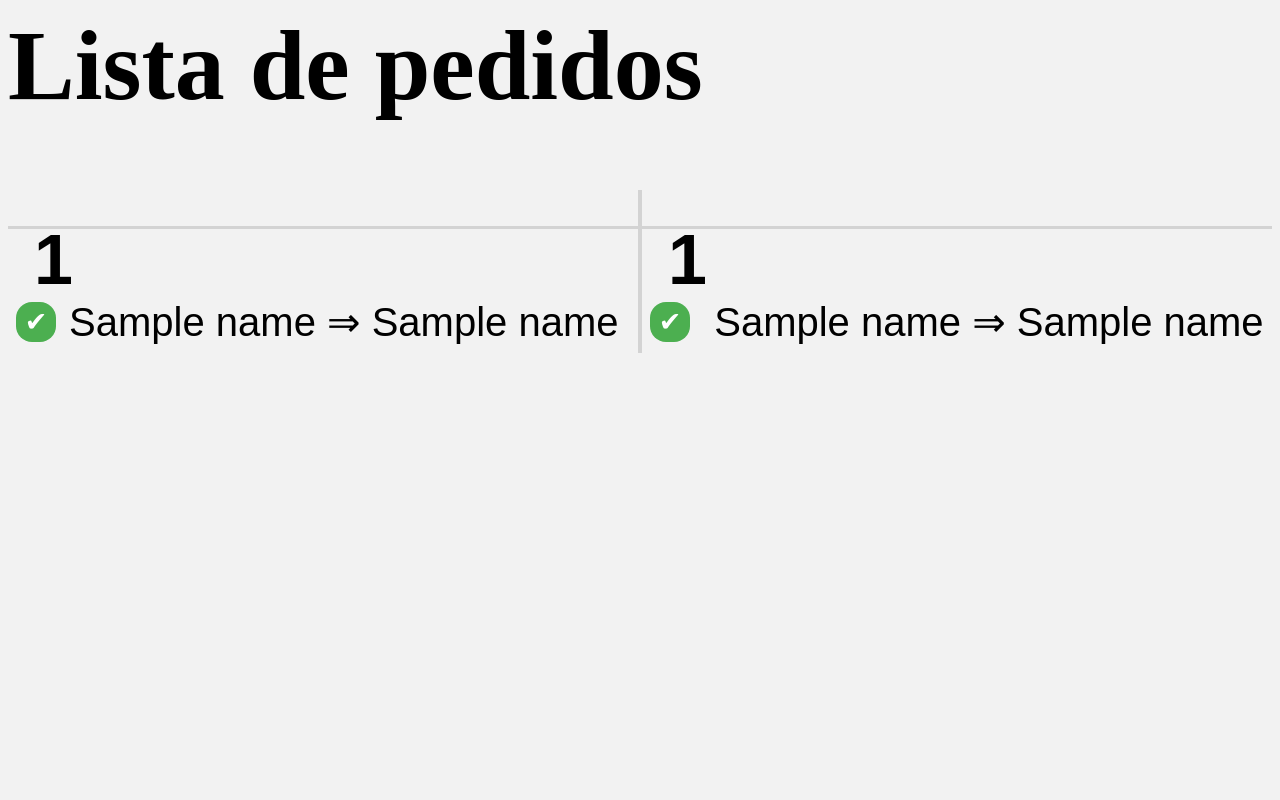
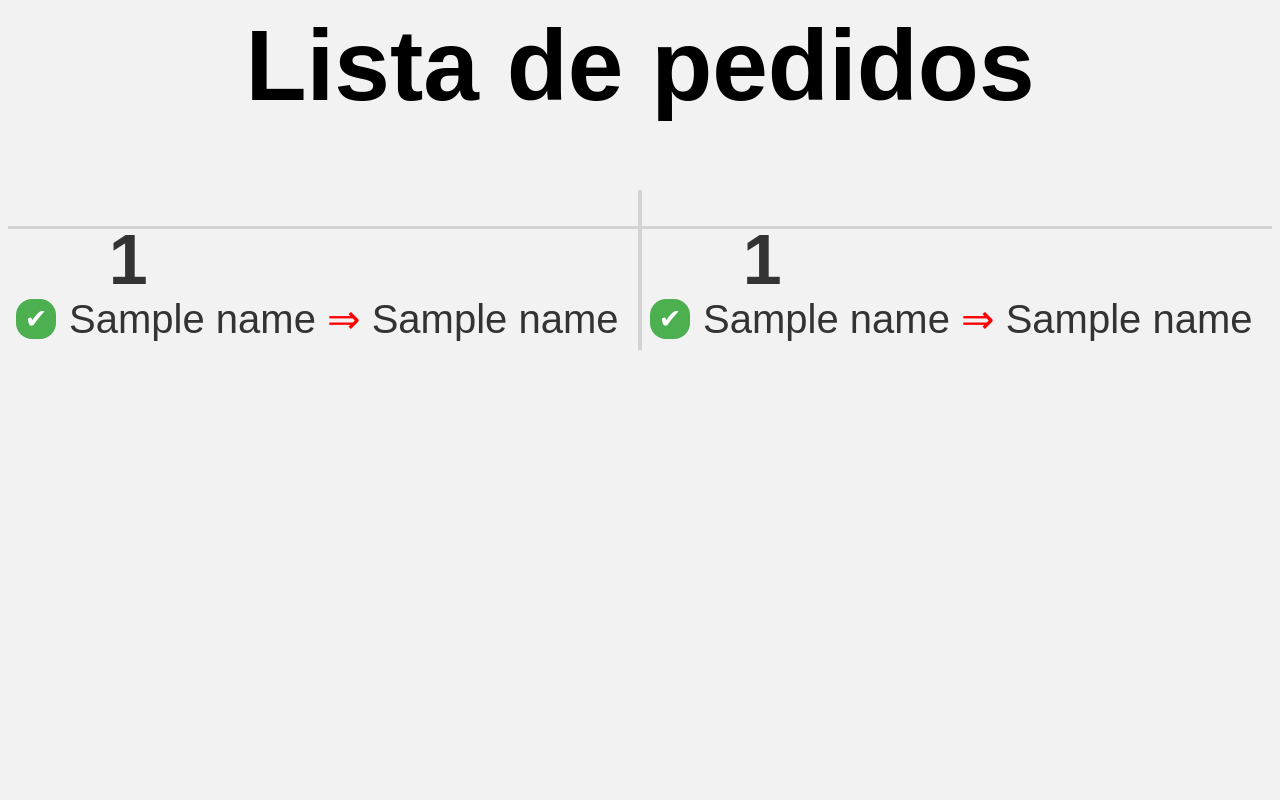
Before and after one commit to rodrig20/servivo-mesa, a Python web app: template templates/pedidos.html in a window 1280 px wide. Run offline with Jinja, Linux system fonts and the light colour scheme; the template is opened without the code that fills it: most values are stand-ins (such as "Sample title", 1, 10 or a date in 2020).

Commit message:
Adicionar Icon e Alguns Estilos

```diff
--- a/static/main.css
+++ b/static/main.css
@@ -1,7 +1,81 @@
-#quantity {width:100%;font-size:80px;padding: 12px 20px; }
-#pedido {width:100%;  font-size:80px;padding: 12px 20px; }
+body {
+    font-family: Arial, sans-serif;
+    background-color: #f2f2f2;
+}
+h1 {
+    font-size:100px;
+    text-align: center;
+}
 
-.quanti {
+.button {
+    background-color: #4CAF50;
+    border: none;
+    color: white;
+    padding: 15px;
+    margin: 15px;
+    cursor: pointer;
+    border-radius: 7px;
+}
+
+.check {
+    color: white;
+    border: none;
+    padding: 0px 0px;
+    margin: 3px 2px;
+    cursor: pointer;
+    border-radius: 40%;
+}
+#linhaPed:hover {
+    background-color: #e0e0e0;
+}
+
+#avisarPronto {
+    background-color: #4CAF50;
+    font-size: 27px;
+    width: 40px;
+    height: 40px
+
+}
+
+#avisarPronto:hover {
+    background-color: #3e8e41;
+}
+
+#bigdiv {
+    display: flex;
+    justify-content: space-between;
+}
+
+#removerPronto {
+    background-color: #445cd5;
+    font-size: 35px;
+    width: 58px;
+    height: 58px
+}
+#removerPronto:hover {
+    background-color: #2a43bb;
+    transition: background-color 0.3s ease-in-out;
+}
+#novo {
+    background-color: #4CAF50;
+    font-size: 70px;
+}
+#back {
+    background-color: rgb(255, 0, 60);
+    color:white;
+    width: 100%;
+    font-size: 100px;
+}
+#lista {
+    background-color: green;
+    color:white;
+    width: 100%;
+    font-size: 100px;
+}
+
+#quantity,#pedido {width:100%;font-size:80px;padding: 12px 20px; }
+
+.quantiNum {
     width:15%;
 }
 
@@ -16,89 +90,24 @@
 
 }
 
-table {
-    font-family: Arial, Helvetica, sans-serif;
-    width:97%;
-    border-collapse:collapse;
-    padding:4px;
-
-    margin-left: auto;
-    margin-right: auto;
-}
-
-table td {
-    text-align:left;
-    padding:3px;
-    color: #000000;
-    border:collapse;
-}
 
 #send {
-    padding: 15px;
-    margin:15px;
-    border-radius: 7px;
-    border: none;
     background-color: green;
-    color:white;
     font-size: 70px;
 }
 
 #add {
-    padding: 15px;
-    margin:15px;
-    border-radius: 7px;
-    border: none;
     background-color: blue;
+    font-size: 79px;
     color:white;
-    font-size: 79px;
 }
 
 #prontos {
-    padding: 15px;
-    border-radius: 7px;
-    margin:15px;
-    border: none;
     background-color: rgb(255, 0, 60);
-    color:white;
     font-size: 70px;
 }
 
-#novo {
-    padding: 15px;
-    border-radius: 7px;
-    margin:15px;
-    border: none;
-    background-color: rgb(35, 179, 73);
-    color:white;
-    font-size: 40px;
+.coluna {
+    flex: 1;
+    order: -1;
 }
-
-#back {
-    border-radius: 10px;
-    border: none;
-    background-color: rgb(255, 0, 60);
-    width: 50%;
-    height: 150px;
-    color:white;
-    font-size: 100px;
-}
-
-#lista {
-    border-radius: 10px;
-    border: none;
-    background-color: green;
-    width: 50%;
-    height: 150px;
-    color:white;
-    font-size: 100px;
-}
-
-#feito{
-    border-radius: 4px;
-    border: none;
-    background-color: blue;
-    width: 120px;
-    height: 30px;
-    color:white;
-    font-size: 20px;
-}
--- a/templates/pedidos.html
+++ b/templates/pedidos.html
@@ -2,52 +2,16 @@
     <head>
         <script type=text/javascript src="{{ url_for('static', filename='jquery.js') }}"> </script>
         <script type=text/javascript src="{{ url_for('static', filename='meu_ajax.js') }}"> </script>
-        <script type=text/javascript>
-            $SCRIPT_ROOT = {{ request.script_root|tojson|safe }};
-        </script>
+        <script type=text/javascript>$SCRIPT_ROOT = {{ request.script_root|tojson|safe }};</script>
         <meta name="google" content="notranslate">
-    </head>
-    <body>
         <link rel="stylesheet" href="{{ url_for('static', filename='main.css') }}">
-
-        <script>
-
-            window.onload = function() {
-                localStorage.setItem("checKey", document.querySelectorAll('input[type="checkbox"]:checked'));
-            }
-
-            document.addEventListener("DOMContentLoaded", function(event) {
-                var scrollpos = localStorage.getItem('scrollpos');
-                if (scrollpos) window.scrollTo(0, scrollpos);
-                });
-
-                window.onbeforeunload = function(e) {
-                    localStorage.setItem('scrollpos', window.scrollY);
-                };
-            //var check = localStorage.getItem("checKey");;
-
-            window.setTimeout( function() {
-                window.location.reload(true);
-            }, 5000);
-
-            function removeRow(n,v,t){
-                //var row = document.getElementById(n);
-                //row.parentNode.removeChild(row)
-                $('table#test tr#3').remove();
-                json_send = {feito:n, ped:v};
-                $.post($SCRIPT_ROOT + '/'+t, json_send, reload,'json');
-            }
-        </script>
+        <link rel="shortcut icon" type="image/x-icon" href="{{ url_for('static', filename='favicon.ico') }}">
         <style>
-            h1 {
-                font-size: 100px;
-            }
             p{
                 margin:5px 10px 5px 20px
             }
 
             table {
-                border-collapse: collapse;
                 width: 100%;
                 border-top: 3px solid #d3d3d3
 
@@ -60,48 +24,44 @@
                 height: 50px
             }
 
-            #linhaPed:hover {
-                background-color: #e0e0e0;
+            th {
+                display: flex;
+                align-items: center;
+                height: 55px;
+                width: 100%;
             }
 
-            #feito {
-                color: white;
-                background-color: #4CAF50;
-                border: none;
-                color: white;
-                padding: 0px 0px;
-                text-align: center;
-                text-decoration: none;
-                display: inline-block;
-                font-size: 27px;
-                margin: 0px 2px;
-                cursor: pointer;
-                border-radius: 40%;
-                width: 40px;
-                height: 40px
-
-            }
-
-            #feito:hover {
-                background-color: #3e8e41;
-            }
-
-            #bigdiv {
-                display: flex;
-                justify-content: space-between;
-            }
-            table, td, th {
+            table, td{
                 color: #333;
-            }
-            body {
-                background-color: #f2f2f2;
             }
 
         </style>
+        <script>
+            //verificar se existe uma posição pra o scrool Y guardada no navegador
+            document.addEventListener("DOMContentLoaded", function(event) {
+                var scrollpos = localStorage.getItem('scrollpos');
+                if (scrollpos) window.scrollTo(0, scrollpos);
+            });
+
+            //assim que a pagina recarregar a posição do scroll Y fica guardado no navegador numa variavel chamada "scrollpos"
+            window.onbeforeunload = function(e) {
+                localStorage.setItem('scrollpos', window.scrollY);
+            };
+
+        </script>
+    </head>
+    <body id="corpo">
+        <div id="main">
+            <script>
+                l = window.setInterval(function() {
+                    verificaReload("{{ pedidos }}","{{ tip }}","pedLoop.html")}, 5000);
+            </script>
+
             {% set metade = (pedidos|length)%}
             {% set linha = [] %}
             {% set part1 = pedidos[::2]%}
             {% set part2 = pedidos[1::2]%}
+            {% set pedOrganizados = [part1,part2]%}
             {% set i = 0 %}
             {% for i in range(part2|length) %}
                 {{ linha.append((part2[i][2]|length)-(part1[i][2]|length)) or "" }}
@@ -112,25 +72,47 @@
             {% endif %}
 
             <h1>Lista de pedidos</h1>
+            <style>
+
+            </style>
             <div id="bigdiv">
-        <div style="flex: 1;order: -1;border-right: 2px solid #d3d3d3;">
-            {% for p in range(part1|length) %}
-                <table id="{{ part1[p][-1] }}">
+            {% set c = [1]%}
+            {%if (part1|length>0 and part1[0][1]|length > 0) or part2|length>0%}
+                {% for part in pedOrganizados%}
+                    {%if c[-1] == 1%}
+                        <div class="coluna" style="border-right: 2px solid #d3d3d3;">
+                        {{c.append(2) or ""}}
+                    {% elif c[-1] == 2 %}
+                        <div class="coluna" style="border-left: 2px solid #d3d3d3;">
+                        {{c.append(3) or ""}}
+                    {% endif %}
+                    {% for p in range(part|length) %}
+                        {% if part[p][1]|length > 0 %}
+                            <table id="{{ part[p][-1] }}">
                                 <tr>
-                    <td id="nome">
-                        <p style="font-size:70px" ><b>{{ part1[p][0] }}</b></p>
-                    </td>
+                                <th id="nome">
+                                    <p style="font-size:70px" ><b>&nbsp;&nbsp;&nbsp;&nbsp;{{ part[p][0] }}</b></p>
+                                </th>
                                 </tr>
-                    {% for i in range(part1[p][1]|length) %}
+                                {% for i in range(part[p][1]|length) %}
                                     <tr>
                                         <td id="linhaPed">
-                            <input type="button" name="{{ part1[p][-1] }}" id="feito" value="&#x2714;" onclick="removeRow({{ part1[p][-1] }}, {{ i }}, '{{ tip }}')">
-                            <label style="font-size:40px;">&nbsp;{{ part1[p][1][i]}}  ⇒  {{ part1[p][2][i]}}</label>
+                                            <input class="check" type="button" name="{{ part[p][-1] }}" id="avisarPronto" value="&#x2714;" onclick="pedidoPronto({{ part[p][-1] }}, {{ i }}, '{{ tip }}')">
+                                            <label style="font-size:40px;">&nbsp;{{ part[p][1][i]}}</label><label style="font-size:40px;color: red;">&nbsp;⇒&nbsp;</label><label style="font-size:40px;">{{ part[p][2][i]}}</label>
                                         </td>
                                     </tr>
                             {% endfor %}
-                {% if linha[p] > 0 %}
+                            {% if linha[p] > 0 and c[-1] == 2%}
                                 {% for i in range(linha[p])%}
+                                    <tr>
+                                        <td id="linhaPed">
+                                        <label style="font-size:40px">&nbsp;</label>
+                                        </td>
+                                    </tr>
+                                {% endfor %}
+                            {% endif %}
+                            {% if linha[p] < 0 and c[-1] == 3 %}
+                                {% for i in range(-linha[p]) %}
                                     <tr>
                                         <td id="linhaPed">
                                         <label style="font-size:40px">&nbsp;</label>
@@ -140,41 +122,12 @@
                             {% endif %}
 
                             <br></br>
+                        {% endif %}
                     {% endfor %}
                     </table>
                 </div>
-        <div style="flex: 1;order: -1;border-left: 2px solid #d3d3d3;">
-            {% for p in range(part2|length) %}
-                <table id="{{ part2[p][-1] }}">
-                    <tr>
-                    <td id="nome">
-                        <p style="font-size:70px" ><b>{{ part2[p][0] }}</b></p>
-                    </td>
-                    </tr>
-                    {% for i in range(part2[p][1]|length) %}
-                        <tr>
-                            <td id="linhaPed">
-                            <input type="button" name="{{ part2[p][-1] }}" id="feito" value="&#x2714;" onclick="removeRow({{ part2[p][-1] }}, {{ i }}, '{{ tip }}')">
-                            <label style="font-size:40px">&nbsp; {{part2[p][1][i]}}  ⇒  {{part2[p][2][i]}}</label>
-                            </td>
-                        </tr>
-                    {% endfor %}
-                    {% if linha[p] < 0 %}
-                        {% for i in range(-linha[p]) %}
-                            <tr>
-                                <td id="linhaPed">
-                                <label style="font-size:40px">&nbsp;</label>
-                                </td>
-                            </tr>
                 {% endfor %}
             {% endif %}
-                    <br></br>
-                    {% endfor %}
-                </table>
-
-
-            </table>
-        </div>
             </div>
         <br></br>
     </body>
```
Also changed, not shown: templates/confirmar.html (+31 -9 lines), templates/home.html (+7 -42 lines), templates/lista.html (+16 -22 lines), static/favicon.ico (added). Lines whose indentation alone changed are shown as unchanged.
